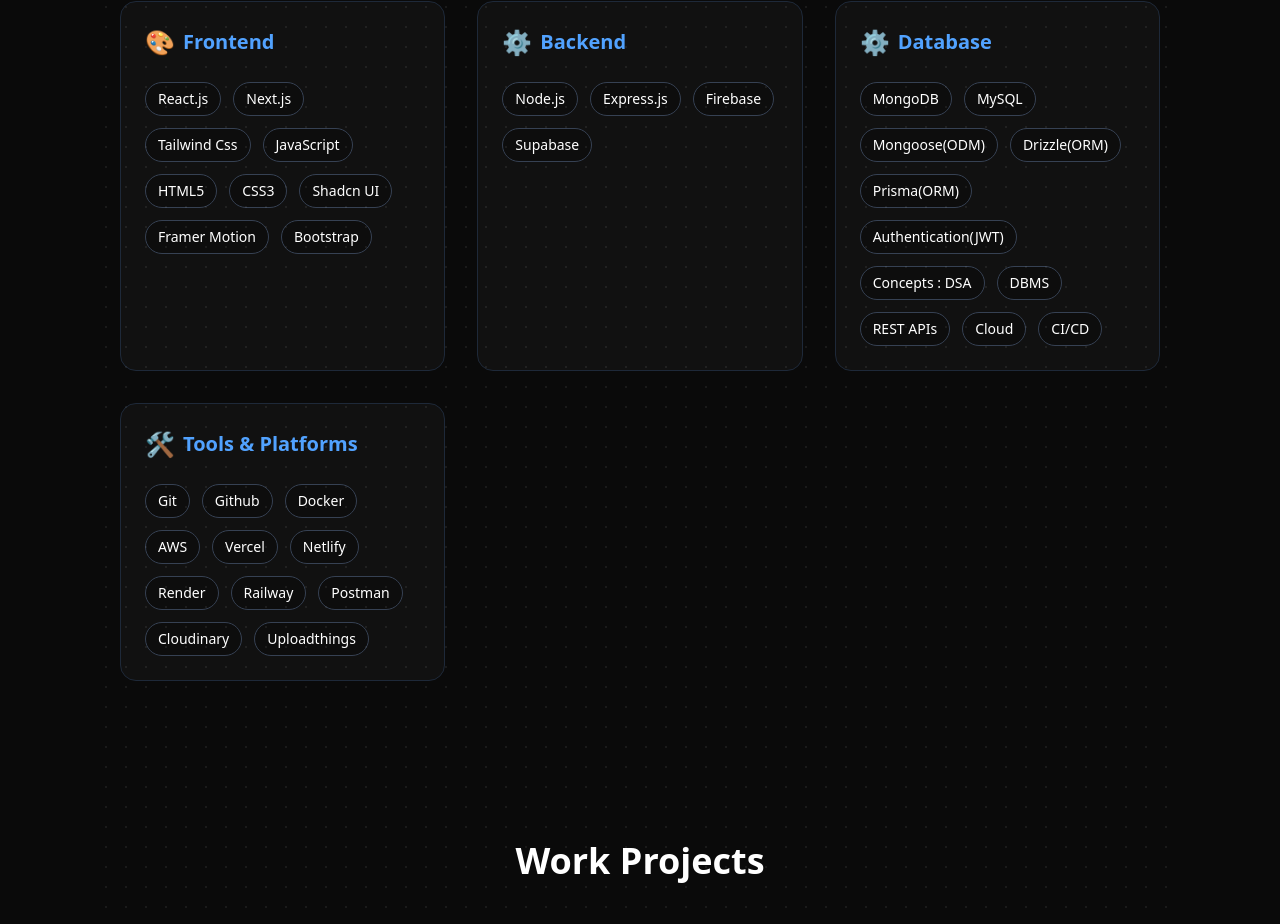
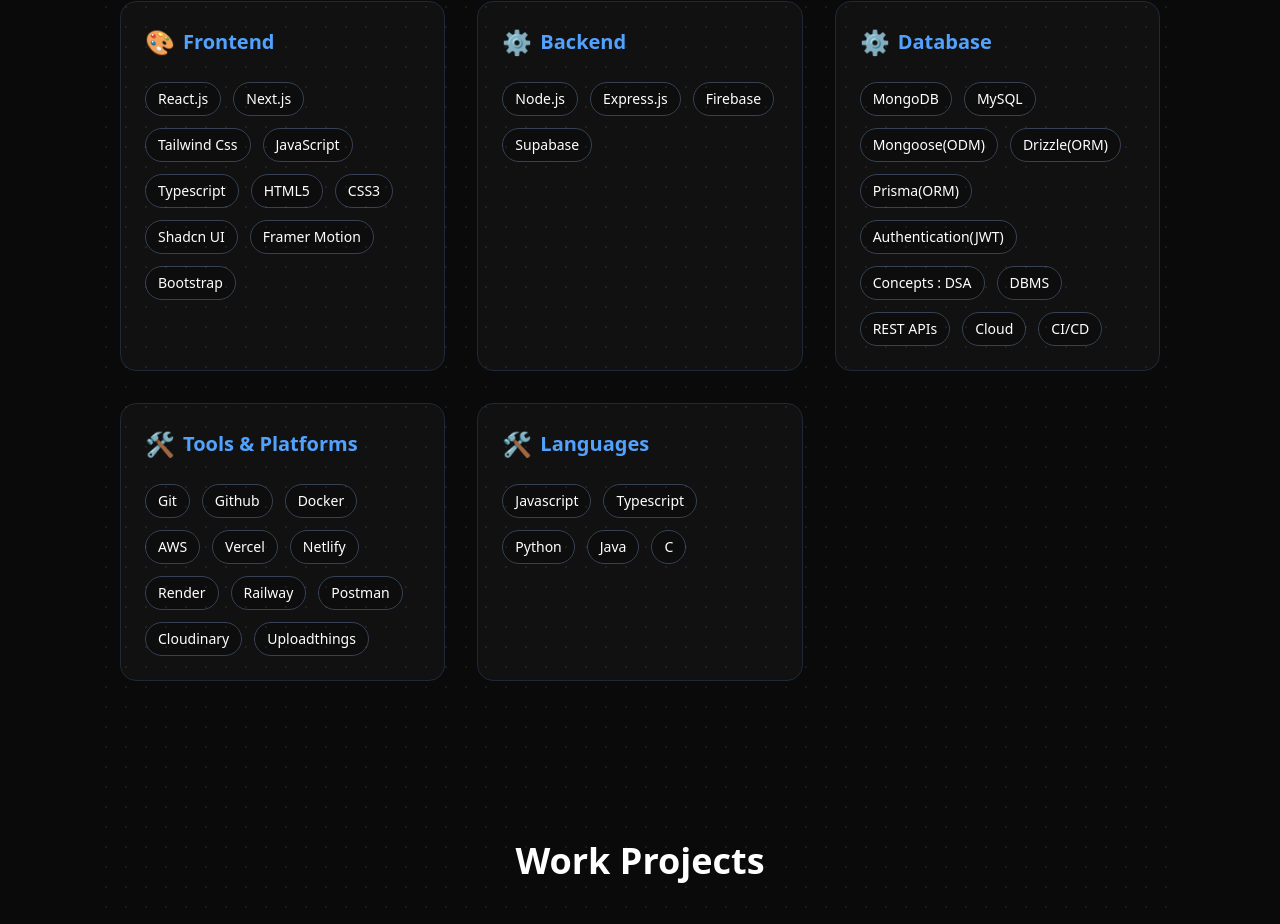
Before and after one commit to Nikhil2878/port, a React (Vite) app: page / in a window 1280 px wide. Shown: the part 2563-3487 px from the top of the page. Built offline with nearby package versions, Linux system fonts and the light colour scheme.

Commit message:
Object added

```diff
--- a/src/components/Stacks.jsx
+++ b/src/components/Stacks.jsx
@@ -2,7 +2,7 @@
   {
     name: "Frontend",
     icon: "🎨",
-    items: ["React.js", "Next.js", "Tailwind Css", "JavaScript", "HTML5", "CSS3","Shadcn UI","Framer Motion","Bootstrap"],
+    items: ["React.js", "Next.js", "Tailwind Css", "JavaScript","Typescript", "HTML5", "CSS3","Shadcn UI","Framer Motion","Bootstrap"],
   },
   {
     name: "Backend",
@@ -18,6 +18,11 @@
     name: "Tools & Platforms",
     icon: "🛠️",
     items: ["Git", "Github", "Docker","AWS","Vercel","Netlify","Render","Railway","Postman","Cloudinary","Uploadthings", ],
+  },
+  {
+    name: "Languages",
+    icon: "🛠️",
+    items: ["Javascript", "Typescript", "Python","Java","C"],
   },
 ];
 
```
